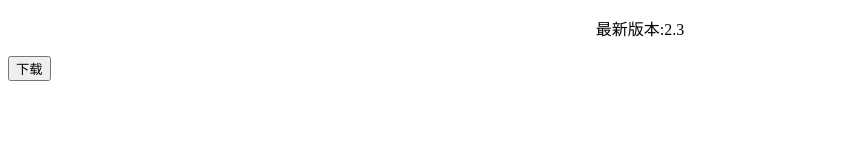
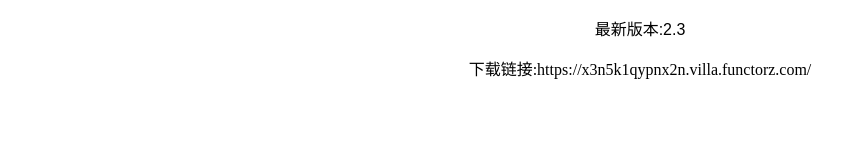
Before and after one commit to wangyongkun155/Varcon-Start-Menu, a plain HTML site: page index.html in a window 1280 px wide. Shown: the whole page, without its empty margins (0-866 px from the left). Drawn offline with Linux system fonts and the light colour scheme.

Commit message:
Update index.html

```diff
--- a/index.html
+++ b/index.html
@@ -6,7 +6,7 @@
     <title>Document</title>
 </head>
 <body>
-    <p align="center">最新版本:2.3</p>
-    <button onclick="window.location.href='https://x3n5k1qypnx2n.villa.functorz.com/'" type="button" id="add">下载</button>
+    <p align="center" style="font-family: MicrosoftYaHei, sans-serif;">最新版本:2.3</p>
+    <p align="center">下载链接:https://x3n5k1qypnx2n.villa.functorz.com/</p>
 </body>
 </html>
```
